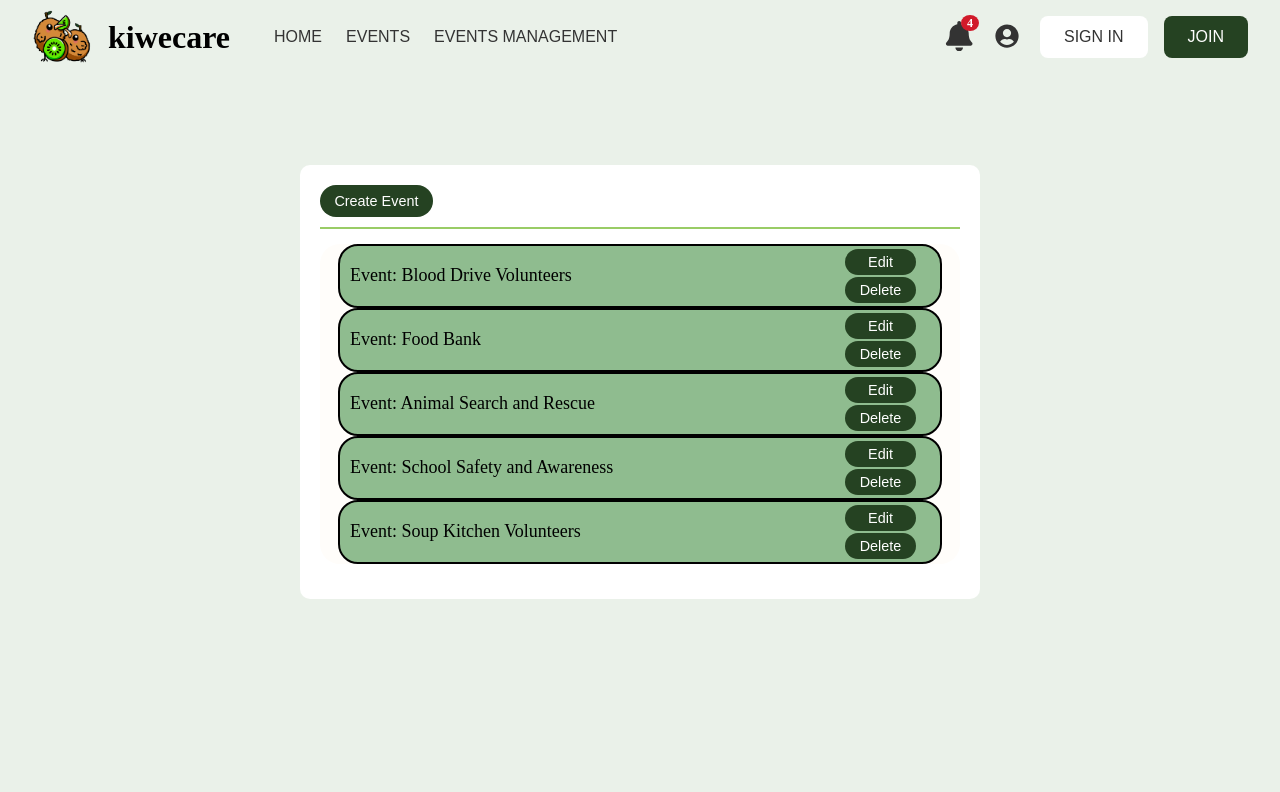
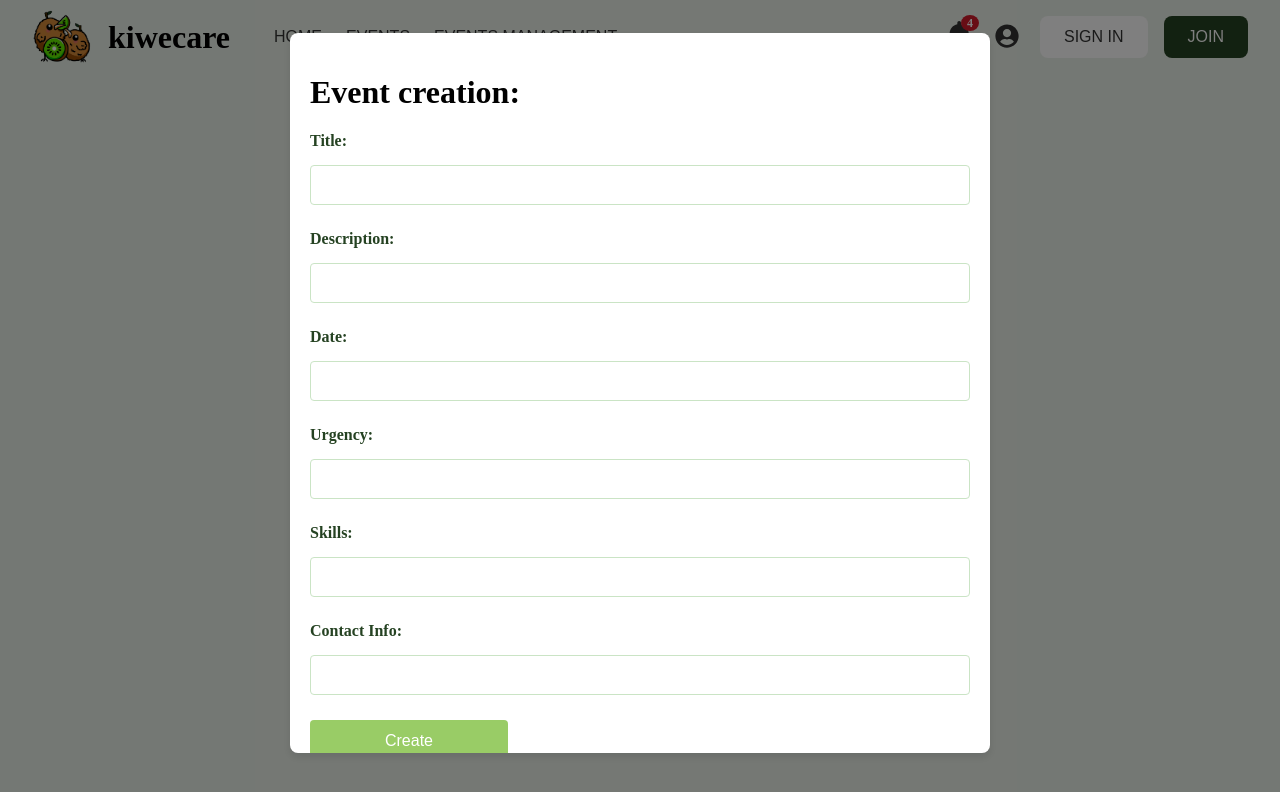
Before and after one commit to vlonk/volunteer-application, a React (Create React App) app in the folder frontend/: page /events_management in a window 1280 px wide. Both pictures are taken after a click on the button "Create Event". Shown: the top 792 px of the page. Built offline with nearby package versions, Linux system fonts and the light colour scheme.

Commit message:
adding functionality to the buttons on events management

```diff
--- a/frontend/src/pages/events_management.js
+++ b/frontend/src/pages/events_management.js
@@ -1,68 +1,188 @@
-import React, {useState} from "react";
-//import { useNavigate } from "react-router-dom";
+import React, { useState } from "react";
 import "../styles/events_management.css";
-//import {ExpandBox} from "../pages/events.js";
 
-const ExpandBoxEm = ({title, content}) => {
+// ExpandBoxEm Component
+const ExpandBoxEm = ({ title, content }) => {
   const [isExpanded, setIsExpanded] = useState(false);
 
   const handleClick = () => {
     setIsExpanded(!isExpanded);
-    }
+  };
 
-    const stopPropagation = (event) => { //prevents box expansion when clicking the buttons
-        event.stopPropagation();
-    }
+  const stopPropagation = (event) => {
+    event.stopPropagation(); // prevents box expansion when clicking the buttons
+  };
 
   const handleDelete = (event) => {
-
     event.stopPropagation();
-        const confirm = window.confirm("Are you sure you want to delete this event? This cannot be undone.")
-        if (confirm){
-            console.log("Event deleted.")
+    const confirm = window.confirm("Are you sure you want to delete this event? This cannot be undone.");
+    if (confirm) {
+      console.log("Event deleted.");
     }
   };
 
-    return(
-        <div className = {`expandable-box-em ${isExpanded ? "expanded" : ""}`} onClick = {handleClick}>
-            <div className = "expandable-box-em-left">
-            <hm>{title}</hm>
+  return (
+    <div className={`expandable-box-em ${isExpanded ? "expanded" : ""}`} onClick={handleClick}>
+      <div className="expandable-box-em-left">
+        <h3>{title}</h3>
         {isExpanded && <p>{content}</p>}
       </div>
-            <div className = "expandable-box-em-right">
+      <div className="expandable-box-em-right">
         <button onClick={stopPropagation}>Edit</button>
         <button onClick={handleDelete}>Delete</button>
       </div>
     </div>
-    )
+  );
+};
+
+// EventCreation Component
+const EventCreation = ({ closeEventCreation }) => {
+  const [title, setTitle] = useState('');
+  const [description, setDescription] = useState('');
+  const [date, setDate] = useState('');
+  const [urgency, setUrgency] = useState('');
+  const [skills, setSkills] = useState('');
+  const [contactInfo, setContactInfo] = useState('');
+  const [showPopup, setShowPopup] = useState(false);
+
+  const handleSubmit = (e) => {
+    e.preventDefault();
+
+    try {
+      if (!title || !description || !date || !urgency || !skills || !contactInfo) {
+        throw new Error("Please fill in all sections to create event.");
       }
 
+      // If everything is valid, simulate form submission
+      console.log("Event created successfully.");
 
+      setShowPopup(true);
+
+      setTimeout(() => {
+        closeEventCreation();
+      }, 2000);
+
+    } catch (err) {
+      window.alert("Please fill in all sections to create event.");
+      return;
+    }
+  };
+
+  const closePopup = () => {
+    setShowPopup(false); // close the popup when the user clicks 'Close'
+  };
+
+  return (
+    <div className="creation-container">
+      <form onSubmit={handleSubmit}>
+        <h1>Event creation:</h1>
+        <div>
+          <label htmlFor="title">Title:</label>
+          <input
+            type="text"
+            id="title"
+            value={title}
+            onChange={(e) => setTitle(e.target.value)}
+            required
+          />
+        </div>
+        <div>
+          <label htmlFor="description">Description:</label>
+          <input
+            type="text"
+            id="description"
+            value={description}
+            onChange={(e) => setDescription(e.target.value)}
+            required
+          />
+        </div>
+        <div>
+          <label htmlFor="date">Date:</label>
+          <input
+            type="text"
+            id="date"
+            value={date}
+            onChange={(e) => setDate(e.target.value)}
+            required
+          />
+        </div>
+        <div>
+          <label htmlFor="urgency">Urgency:</label>
+          <input
+            type="text"
+            id="urgency"
+            value={urgency}
+            onChange={(e) => setUrgency(e.target.value)}
+            required
+          />
+        </div>
+        <div>
+          <label htmlFor="skills">Skills:</label>
+          <input
+            type="text"
+            id="skills"
+            value={skills}
+            onChange={(e) => setSkills(e.target.value)}
+            required
+          />
+        </div>
+        <div>
+          <label htmlFor="contactInfo">Contact Info:</label>
+          <input
+            type="text"
+            id="contactInfo"
+            value={contactInfo}
+            onChange={(e) => setContactInfo(e.target.value)}
+            required
+          />
+        </div>
+
+        <button type="submit" className="signup-button">Create</button>
+      </form>
+
+      {/* popup for event creation confirmation */}
+      {showPopup && (
+        <div className="popup">
+          <div className="popup-content">
+          <button className="close-button-top" onClick={closePopup}> × </button>
+
+            <h2>Confirmed!</h2>
+            <p>Your event has been successfully created.</p>
+            <button className="close-button" onClick={closePopup}>Close</button>
+          </div>
+        </div>
+      )}
+    </div>
+  );
+};
+
+// EventsManagement Component
 const EventsManagement = () => {
+  const [showEventCreation, setShowEventCreation] = useState(false);
 
-    //const navigate = useNavigate();
-
-    return(
-
-        <div className = "central-container">
-            <div className = "create-box">
-                <button>
+  return (
+    <div className="central-container">
+      <div className="create-box">
+        <button onClick={() => setShowEventCreation(true)}>
           Create Event
         </button>
       </div>
-            <div className = "em-listing">
-                <ExpandBoxEm title = "Event: Blood Drive Volunteers" content = "Info: In need of volunteers to aid staff in organizing blood drive for the city hospitals."/>
-                <ExpandBoxEm title = "Event: Food Bank" content = "Info: In need of volunteers to aid staff in organizing blood drive for the city hospitals."/>
-                <ExpandBoxEm title = "Event: Animal Search and Rescue" content = "Info: In need of volunteers to aid staff in organizing blood drive for the city hospitals."/>
-                <ExpandBoxEm title = "Event: School Safety and Awareness" content = "Info: In need of volunteers to aid staff in organizing blood drive for the city hospitals."/>
-                <ExpandBoxEm title = "Event: Soup Kitchen Volunteers" content = "Info: In need of volunteers to aid staff in organizing blood drive for the city hospitals."/>
+
+      {showEventCreation && (
+        <div className="popup-overlay">
+          <EventCreation closeEventCreation={() => setShowEventCreation(false)} />
         </div>
+      )}
 
-
+      <div className="em-listing">
+        <ExpandBoxEm title="Event: Blood Drive Volunteers" content="Info: In need of volunteers to aid staff in organizing blood drive for the city hospitals." />
+        <ExpandBoxEm title="Event: Food Bank" content="Info: In need of volunteers to aid staff in organizing blood drive for the city hospitals." />
+        <ExpandBoxEm title="Event: Animal Search and Rescue" content="Info: In need of volunteers to aid staff in organizing blood drive for the city hospitals." />
+        <ExpandBoxEm title="Event: School Safety and Awareness" content="Info: In need of volunteers to aid staff in organizing blood drive for the city hospitals." />
+        <ExpandBoxEm title="Event: Soup Kitchen Volunteers" content="Info: In need of volunteers to aid staff in organizing blood drive for the city hospitals." />
       </div>
-
+    </div>
   );
-
 };
 
 export default EventsManagement;
--- a/frontend/src/styles/events_management.css
+++ b/frontend/src/styles/events_management.css
@@ -111,3 +111,94 @@
     cursor: pointer;
     margin: 1px;
 }
+.popup {
+    position: fixed;
+    top: 0;
+    left: 0;
+    width: 100%;
+    height: 100%;
+    background-color: rgba(0, 0, 0, 0.5);
+    display: flex;
+    justify-content: center;
+    align-items: center;
+    z-index: 9999;
+  }
+
+.popup-overlay {
+    position: fixed;
+    top: 0;
+    left: 0;
+    width: 100%;
+    height: 100%;
+    background: rgba(0, 0, 0, 0.5);
+    display: flex;
+    justify-content: center;
+    align-items: center;
+    z-index: 1000;
+    overflow-y: auto;
+}
+
+.popup-content {
+    background: white;
+    width: 80%;
+    max-width: 700px;
+    height: auto;
+    max-height: 90vh;
+    padding: 20px;
+    border-radius: 10px;
+    box-shadow: 0 5px 15px rgba(0, 0, 0, 0.3);
+    display: flex;
+    flex-direction: column;
+    box-sizing: border-box;
+    overflow-y: auto;
+}
+
+.creation-container {
+    display: flex;
+    justify-content: center;
+    align-items: center;
+    width: 100%;
+    height: 100%;
+    padding: 20px;
+    box-sizing: border-box;
+}
+
+.creation-container form {
+    display: flex;
+    flex-direction: column;
+    width: 80vw;
+    max-width: 700px;
+    height: auto;
+    max-height: 90vh;
+    padding: 20px;
+    box-sizing: border-box;
+    overflow-y: auto;
+}
+
+.creation-container form div {
+    margin-bottom: 15px;
+}
+
+.creation-container form input {
+    width: 100%;
+    padding: 10px;
+    box-sizing: border-box;
+}
+
+.creation-container form input {
+    width: 100%;
+    box-sizing: border-box;
+}
+
+.close-button {
+    background-color: #4CAF50;
+    color: white;
+    padding: 10px 20px;
+    border: none;
+    border-radius: 5px;
+    cursor: pointer;
+  }
+
+  .close-button:hover {
+    background-color: #45a049;
+  }
```
Lines whose indentation alone changed are shown as unchanged.
